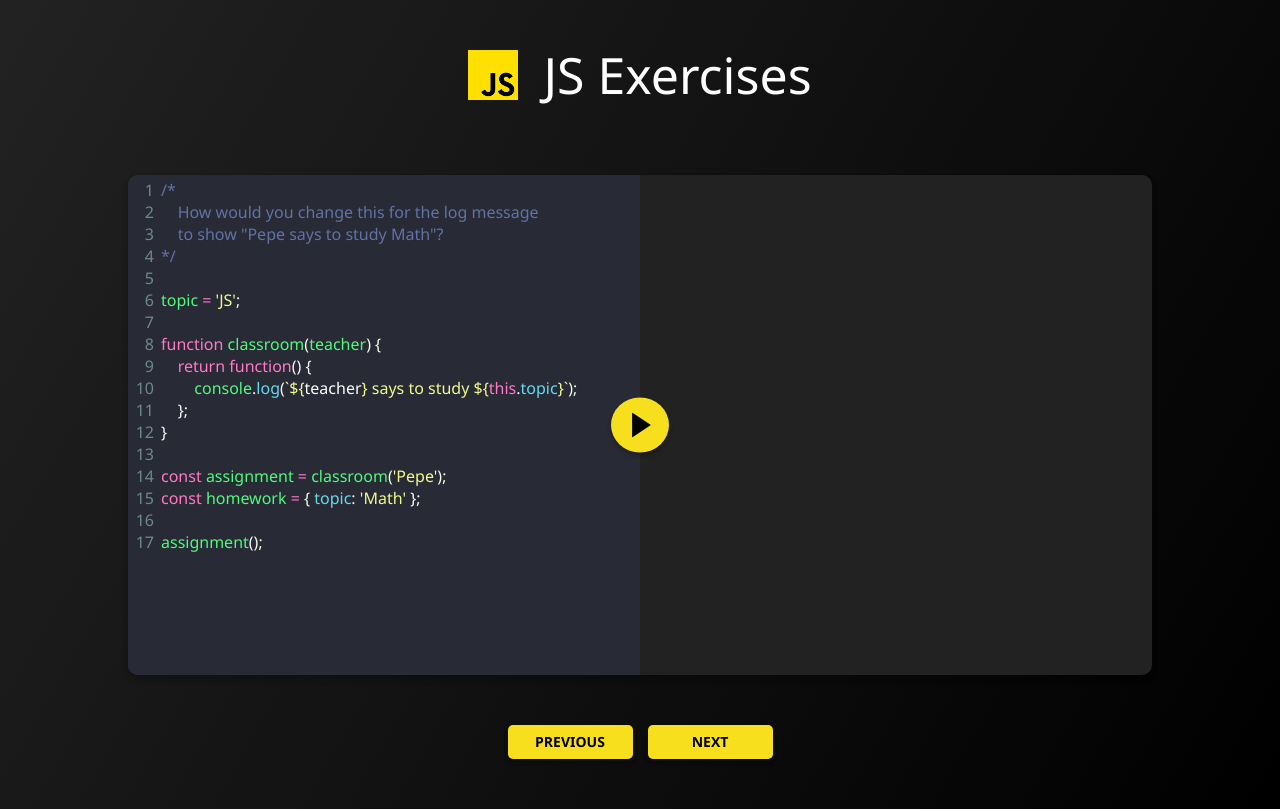
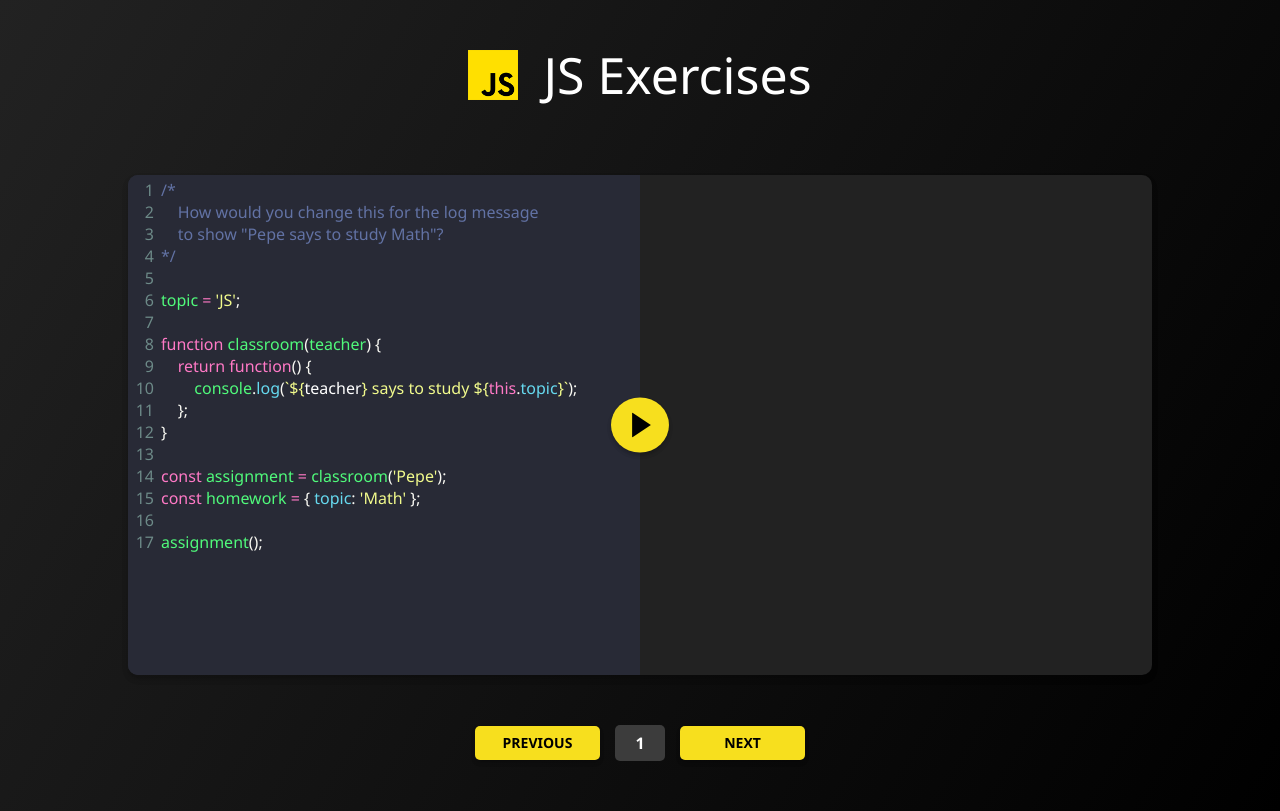
Before and after one commit to emiliodominguez/js-exercises-app, a React (Create React App) app: page / in a window 1280 px wide. Built offline with nearby package versions, Linux system fonts and the light colour scheme.

Commit message:
Added navigation exercise counter

```diff
--- a/src/components/Main/index.tsx
+++ b/src/components/Main/index.tsx
@@ -166,7 +166,7 @@ export default function Main(): JSX.Element {
                 )}
             </section>
 
-            <Navigation previous={goToPreviousExercise} next={goToNextExercise} />
+            <Navigation current={currentIndex} previous={goToPreviousExercise} next={goToNextExercise} />
         </main>
     );
 }
--- a/src/components/Navigation/Navigation.module.scss
+++ b/src/components/Navigation/Navigation.module.scss
@@ -1,4 +1,5 @@
 @import "../../styles/placeholders";
+@import "../../styles/colors";
 
 .navigation {
     display: flex;
@@ -6,18 +7,27 @@
     align-items: center;
     margin-top: 50px;
 
+    button,
+    .current {
+        padding: 10px 15px;
+        border-radius: 5px;
+        font-weight: 600;
+        line-height: 1;
+    }
+
     button {
         min-width: 125px;
-        padding: 10px 15px;
         font-size: 14px;
-        font-weight: 600;
-        line-height: 1;
         text-transform: uppercase;
-        border-radius: 5px;
         @extend %btn-reset-themed;
+    }
 
-        + button {
-            margin-left: 15px;
-        }
+    .current {
+        min-width: 50px;
+        background-color: lighten($secondary-color, 10%);
+        color: $contrast-color;
+        text-align: center;
+        margin: 0 15px;
+        user-select: none;
     }
 }
--- a/src/components/Navigation/index.tsx
+++ b/src/components/Navigation/index.tsx
@@ -1,6 +1,7 @@
 import styles from "./Navigation.module.scss";
 
 interface NavigationProps {
+    current: number;
     previous: () => void;
     next: () => void;
 }
@@ -12,6 +13,10 @@ export default function Navigation(props: NavigationProps): JSX.Element {
                 Previous
             </button>
 
+            <span className={styles.current} title={`Exercise ${props.current + 1}`}>
+                {props.current + 1}
+            </span>
+
             <button title="Go to next exercise" onClick={props.next}>
                 Next
             </button>
```
